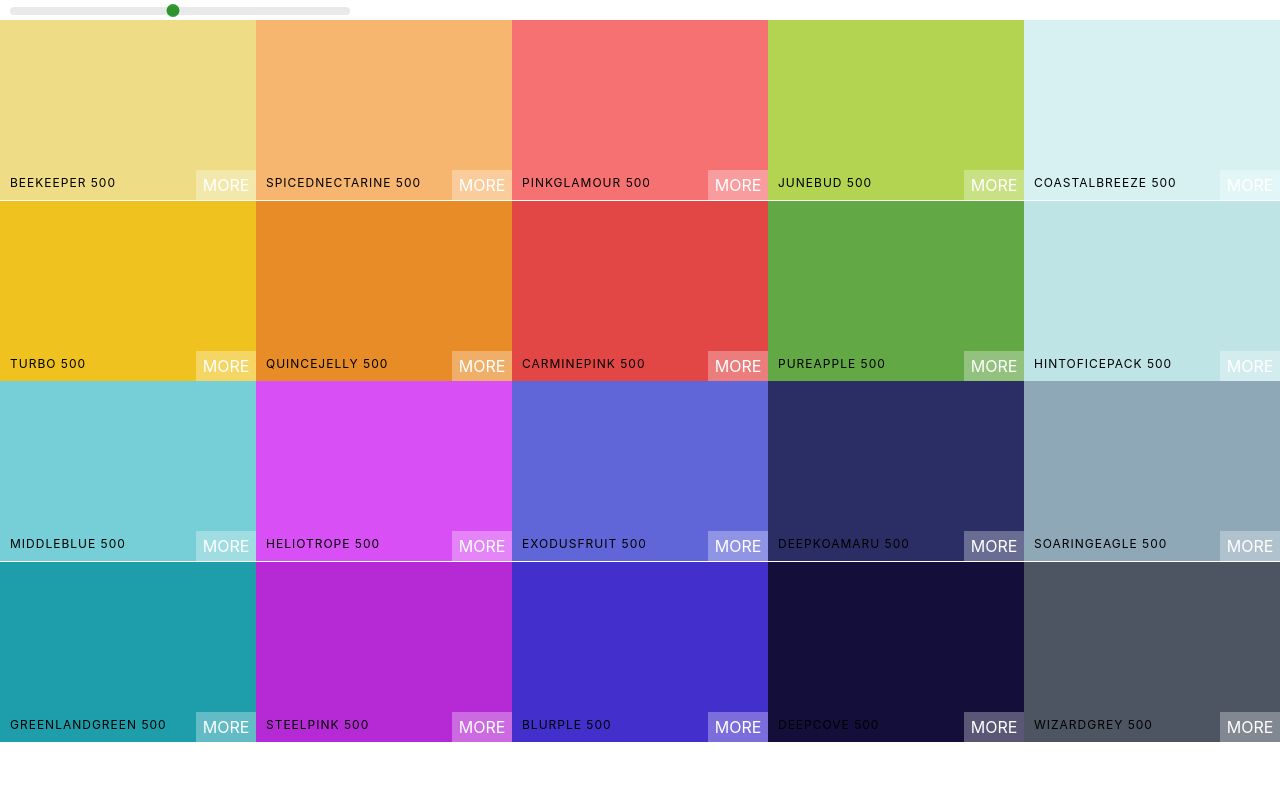
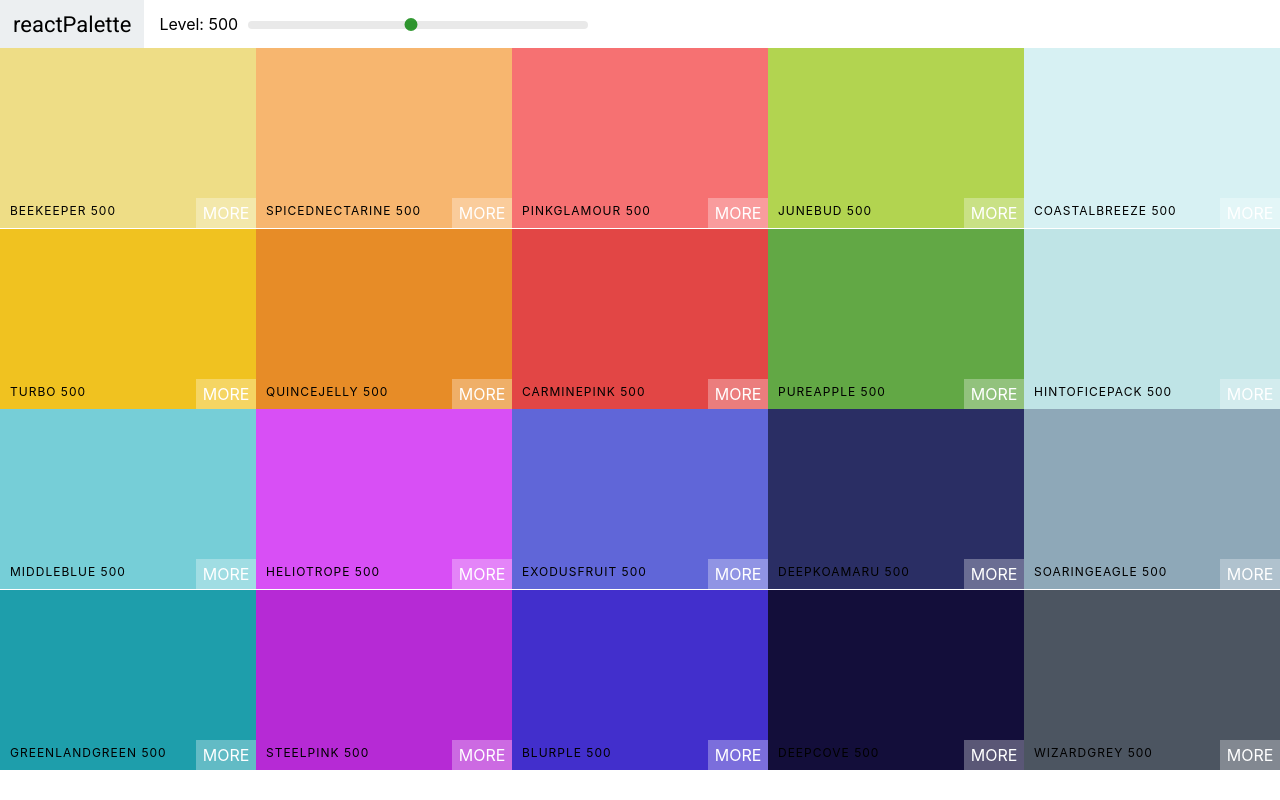
Before and after one commit to nimaaskari/react_palette, a React (Create React App) app: page / in a window 1280 px wide. Built offline with nearby package versions, Linux system fonts and the light colour scheme.

Commit message:
Add Navbar and Font

```diff
--- a/public/index.html
+++ b/public/index.html
@@ -15,6 +15,12 @@
       user's mobile device or desktop. See https://developers.google.com/web/fundamentals/web-app-manifest/
     -->
     <link rel="manifest" href="%PUBLIC_URL%/manifest.json" />
+    <link rel="preconnect" href="https://fonts.googleapis.com" />
+    <link rel="preconnect" href="https://fonts.gstatic.com" crossorigin />
+    <link
+      href="https://fonts.googleapis.com/css2?family=Roboto:wght@400;700&display=swap"
+      rel="stylesheet"
+    />
     <!--
       Notice the use of %PUBLIC_URL% in the tags above.
       It will be replaced with the URL of the `public` folder during the build.
--- /dev/null
+++ b/src/Navbar.css
@@ -0,0 +1,50 @@
+.navbar {
+  display: flex;
+  align-items: center;
+  justify-content: flex-start;
+  height: 6vh;
+}
+
+.logo {
+  margin-right: 15px;
+  padding: 0 13px;
+  font-size: 22px;
+  background-color: #eceff1;
+  font-family: "Roboto", sans-serif;
+  height: 100%;
+  display: flex;
+  align-items: center;
+}
+
+.logo a {
+  text-decoration: none;
+  color: black;
+}
+
+.slider {
+  width: 340px;
+  margin: 0 10px;
+  display: inline-block;
+}
+
+.rc-slider-track {
+  background-color: transparent;
+}
+
+.rc-slider-rail {
+  height: 8px;
+}
+
+.rc-slider-handle,
+.rc-slider-handle:focus,
+.rc-slider-handle:active,
+.rc-slider-handle:hover {
+  background-color: green;
+  outline: none;
+  border: 2px solid green;
+  box-shadow: none;
+  width: 13px;
+  height: 13px;
+  margin-left: -7px;
+  margin-top: -3px;
+}
--- /dev/null
+++ b/src/Navbar.js
@@ -0,0 +1,31 @@
+import react, { Component } from "react";
+import Slider from "rc-slider";
+import "rc-slider/assets/index.css";
+import "./Navbar.css";
+
+class Navbar extends Component {
+  render() {
+    const { level, changeLevel } = this.props;
+    return (
+      <header className="navbar">
+        <div className="logo">
+          <a href="#">reactPalette</a>
+        </div>
+        <div className="slider-container">
+          <span>Level: {level}</span>
+          <div className="slider">
+            <Slider
+              defaultValue={level}
+              min={100}
+              max={900}
+              step={100}
+              onAfterChange={changeLevel}
+            />
+          </div>
+        </div>
+      </header>
+    );
+  }
+}
+
+export default Navbar;
--- a/src/Palette.css
+++ b/src/Palette.css
@@ -5,31 +5,3 @@
 .Palette-colors {
   height: 90%;
 }
-
-.slider {
-  width: 340px;
-  margin: 0 10px;
-  display: inline-block;
-}
-
-.rc-slider-track {
-  background-color: transparent;
-}
-
-.rc-slider-rail {
-  height: 8px;
-}
-
-.rc-slider-handle,
-.rc-slider-handle:focus,
-.rc-slider-handle:active,
-.rc-slider-handle:hover {
-  background-color: green;
-  outline: none;
-  border: 2px solid green;
-  box-shadow: none;
-  width: 13px;
-  height: 13px;
-  margin-left: -7px;
-  margin-top: -3px;
-}
--- a/src/Palette.js
+++ b/src/Palette.js
@@ -1,7 +1,6 @@
 import React, { Component } from "react";
 import ColorBox from "./ColorBox";
-import Slider from "rc-slider";
-import "rc-slider/assets/index.css";
+import Navbar from "./Navbar";
 import "./Palette.css";
 
 class Palette extends Component {
@@ -21,15 +20,7 @@
     ));
     return (
       <div className="Palette">
-        <div className="slider">
-          <Slider
-            defaultValue={level}
-            min={100}
-            max={900}
-            step={100}
-            onAfterChange={this.changeLevel}
-          />
-        </div>
+        <Navbar level={level} changeLevel={this.changeLevel} />
         <div className="Palette-colors">{colorBoxes}</div>
       </div>
     );
```
